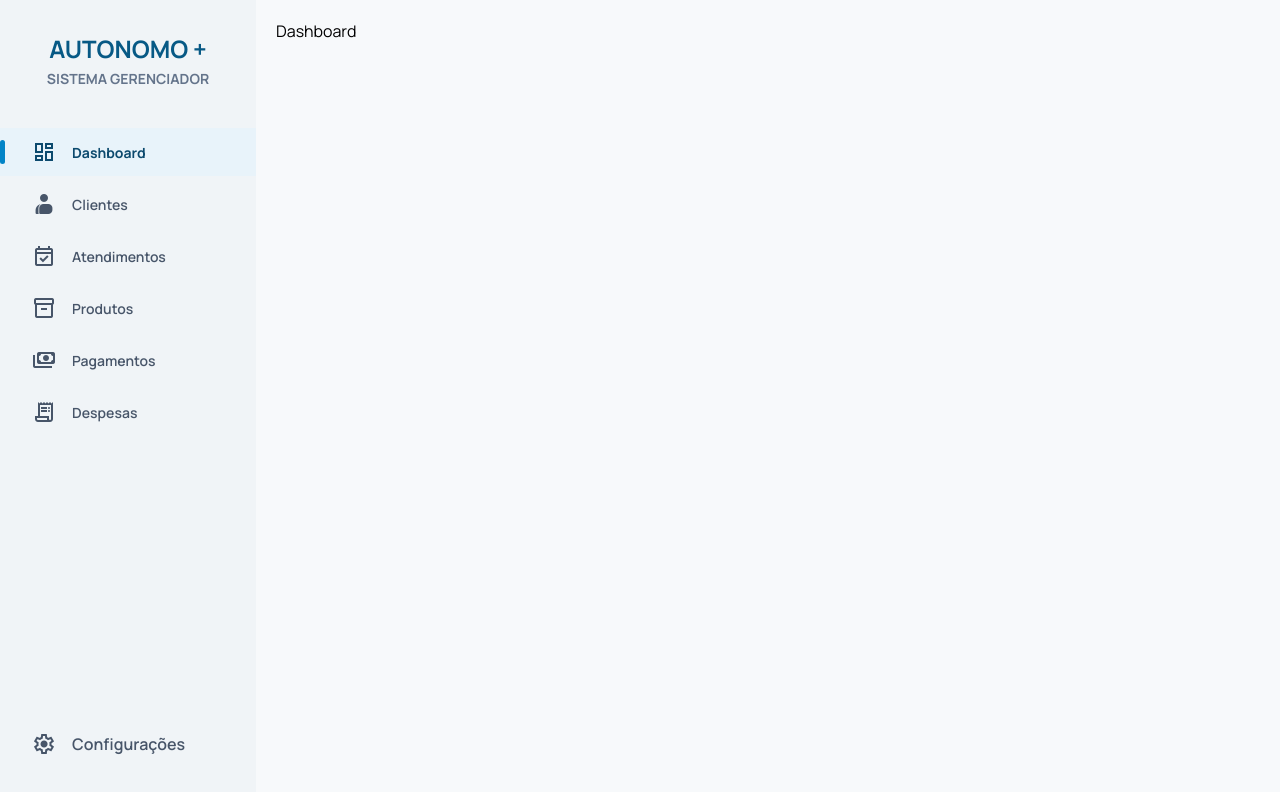
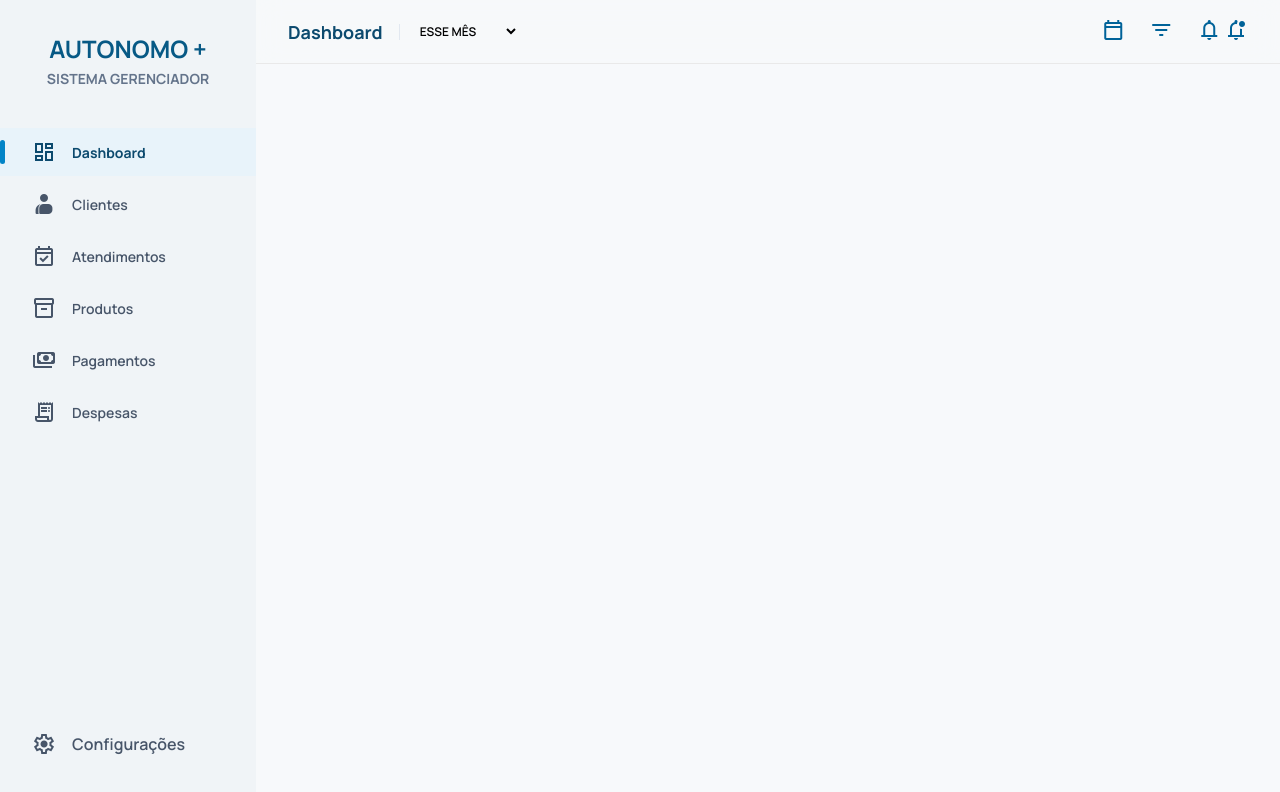
Before and after one commit to DevPH-Santos/autonomo-frontend, a React (Vite) app: page / in a window 1280 px wide. Shown: the top 792 px of the page. Built offline with nearby package versions, Linux system fonts and the light colour scheme.

Commit message:
Header do Dashboard

```diff
--- a/src/components/layout/MainLayout.css
+++ b/src/components/layout/MainLayout.css
@@ -11,7 +11,6 @@
   top: 0;
   right: 0;
   min-height: 100vh;
-  padding: 20px;
   width: calc(100vw - 256px);
   overflow-y: auto;
 }
--- a/src/pages/Dashboard/Dashboard.css
+++ b/src/pages/Dashboard/Dashboard.css
@@ -0,0 +1,60 @@
+.header-main {
+    padding: 0 32px;
+    width: calc(100% - 256px);
+    height: 64px;
+    display: flex;
+    align-items: center;
+    justify-content: space-between;
+    position: fixed;
+    top: 0;
+    z-index: 50;
+    border-bottom: 1px solid rgb(233, 233, 233);
+    background-color: var(--color_bg_soft_alpha);
+    backdrop-filter: blur(12px);
+
+}
+
+.header-main .header-brand {
+    display: flex;
+    align-items: center;
+    justify-content: center;
+    gap: 16px;
+}
+
+.header-brand h2 {
+    font-size: 18px;
+    color: var(--color_primary_dark);
+    font-weight: 700;
+}
+
+.header-brand .separate {
+    width: 1px;
+    height: 16px;
+    background-color: var(--color_border_light);
+}
+
+.header-brand select {
+    background-color: transparent;
+    border: none;
+    outline: none;
+    cursor: pointer;
+    text-transform: uppercase;
+    font-weight: 600;
+    font-size: 12px;
+    line-height: 16px;
+}
+
+.header-main .header-actions .actions {
+    display: flex;
+    align-items: center;
+    justify-content: center;
+    gap: 24px;
+}
+
+.header-main .header-actions .actions button {
+    background-color: transparent;
+    border: none;
+    outline: none;
+    cursor: pointer;
+    color: var(--color_primary_variant);
+}
--- a/src/pages/Dashboard/Dashboard.jsx
+++ b/src/pages/Dashboard/Dashboard.jsx
@@ -1,8 +1,47 @@
+import "./Dashboard.css"
 import React from 'react'
 
 const Dashboard = () => {
   return (
-    <div>Dashboard</div>
+    <>
+
+      <main>
+
+        <header className="header-main">
+
+          <div className="header-brand">
+
+            <h2>Dashboard</h2>
+
+            <div className="separate"></div>
+
+            <select name="selectMonth" id="selectMonth">
+
+              <option value="esseMes">Esse Mês</option>
+              <option value="mesPassado">Mês Passado</option>
+              <option value="proximoMês">Próximo mês</option>
+
+            </select>
+
+          </div>
+
+          <div className="header-actions">
+
+            <div className="actions">
+
+              <button><span className="material-symbols-outlined"> calendar_today </span></button>
+              <button><span className="material-symbols-outlined"> filter_list </span></button>
+              <button><span className="material-symbols-outlined"> notifications </span> <span class="material-symbols-outlined"> notifications_unread </span></button>
+
+            </div>
+
+          </div>
+
+        </header>
+
+      </main>
+
+    </>
   )
 }
 
--- a/src/styles/index.css
+++ b/src/styles/index.css
@@ -19,6 +19,9 @@ html{
   --color_background_light: #d4eeff4d;
   --color_accent: #0284c7;
   --color_background_soft: #f7f9fb;
+  --color_border_light: #e2e8f0;
+  --color_primary_variant: #006399;
+  --color_bg_soft_alpha: #f7f9fbcc;
   --transition: all 0.2s ease-in-out;
 }
 
```
